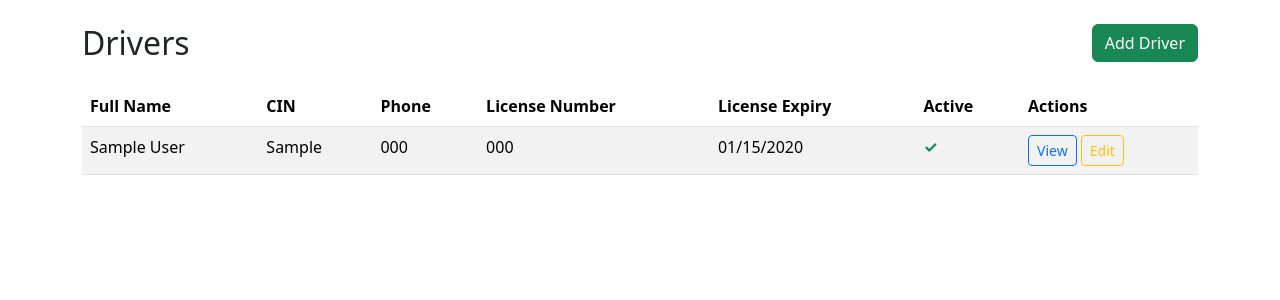
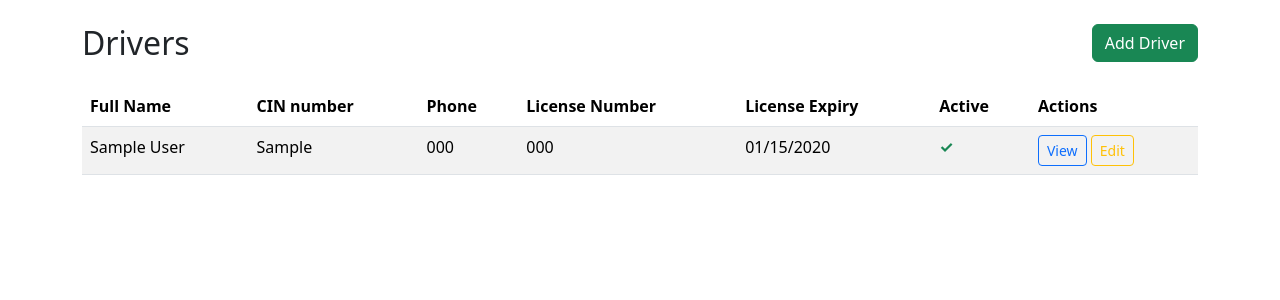
Before and after one commit to niodrivecars-cpu/vroomo, a Django app: page /drivers/ in a window 1280 px wide. Shown: the part 56-356 px from the top of the page. Run offline with Django 5.2, Linux system fonts and the light colour scheme; a user stored in the database is signed in; data comes from the database, SQL or seed files in the repository; tables that the repository leaves empty hold one stand-in row (values such as "Sample post"); some libraries are stand-ins or nearby versions.

Commit message:
fix(i18n): RTL polish - mirrored pagination, LTR value isolation, translated CIN headers

```diff
--- a/fleet/templates/admin/fleet/vehicledocument/download_link.html
+++ b/fleet/templates/admin/fleet/vehicledocument/download_link.html
@@ -4,7 +4,7 @@
 <h1>{% translate 'Temporary download link' %}</h1>
 <p>{{ doc }}</p>
 <div class="form-row" style="margin:1em 0">
-  <input id="download-link" type="text" value="{{ download_url }}" readonly style="width:100%">
+  <input id="download-link" type="text" value="{{ download_url }}" readonly dir="ltr" style="width:100%;text-align:left;unicode-bidi:isolate">
   <button type="button" onclick="navigator.clipboard.writeText(document.getElementById('download-link').value)">{% translate 'Copy link' %}</button>
 </div>
 <p><a href="{% url 'admin:fleet_vehicledocument_change' doc.pk %}">{% translate 'Back' %}</a></p>
--- a/fleet/templates/fleet/base.html
+++ b/fleet/templates/fleet/base.html
@@ -10,6 +10,9 @@
     {% else %}
         <link rel="stylesheet" href="https://cdn.jsdelivr.net/npm/bootstrap@5.3.3/dist/css/bootstrap.min.css" integrity="sha384-QWTKZyjpPEjISv5WaRU9OFeRpok6YctnYmDr5pNlyT2bRjXh0JMhjY6hW+ALEwIH" crossorigin="anonymous">
     {% endif %}
+    <style>
+        .ltr { direction: ltr; unicode-bidi: isolate; }
+    </style>
     <title>Vroom</title>
 </head>
 <body>
--- a/fleet/templates/fleet/driver_list.html
+++ b/fleet/templates/fleet/driver_list.html
@@ -14,7 +14,7 @@
     <thead>
         <tr>
             <th>{% translate "Full Name" %}</th>
-            <th>CIN</th>
+            <th>{% translate "CIN number" %}</th>
             <th>{% translate "Phone" %}</th>
             <th>{% translate "License Number" %}</th>
             <th>{% translate "License Expiry" %}</th>
@@ -26,9 +26,9 @@
         {% for d in drivers %}
         <tr>
             <td>{{ d.first_name }} {{ d.last_name }}</td>
-            <td>{{ d.cin }}</td>
-            <td>{{ d.phone }}</td>
-            <td>{{ d.license_number }}</td>
+            <td><span class="ltr">{{ d.cin }}</span></td>
+            <td><span class="ltr">{{ d.phone }}</span></td>
+            <td><span class="ltr">{{ d.license_number }}</span></td>
             <td>{{ d.license_expiry|date:"SHORT_DATE_FORMAT" }}</td>
             <td>
                 {% if d.is_active %}
--- a/fleet/templates/fleet/pagination.html
+++ b/fleet/templates/fleet/pagination.html
@@ -1,20 +1,21 @@
 {% load i18n %}
+{% get_current_language as LANG %}
 {% if page_obj.has_other_pages %}
 <nav aria-label="{% translate 'Page navigation' %}">
     <ul class="pagination justify-content-center">
         {% if page_obj.has_previous %}
         <li class="page-item">
-            <a class="page-link" href="?page=1">&laquo; {% translate "First" %}</a>
+            <a class="page-link" href="?page=1">{% if LANG == 'ar' %}&raquo;{% else %}&laquo;{% endif %} {% translate "First" %}</a>
         </li>
         <li class="page-item">
-            <a class="page-link" href="?page={{ page_obj.previous_page_number }}">‹ {% translate "Previous" %}</a>
+            <a class="page-link" href="?page={{ page_obj.previous_page_number }}">{% if LANG == 'ar' %}&rsaquo;{% else %}&lsaquo;{% endif %} {% translate "Previous" %}</a>
         </li>
         {% else %}
         <li class="page-item disabled">
-            <span class="page-link">&laquo; {% translate "First" %}</span>
+            <span class="page-link">{% if LANG == 'ar' %}&raquo;{% else %}&laquo;{% endif %} {% translate "First" %}</span>
         </li>
         <li class="page-item disabled">
-            <span class="page-link">‹ {% translate "Previous" %}</span>
+            <span class="page-link">{% if LANG == 'ar' %}&rsaquo;{% else %}&lsaquo;{% endif %} {% translate "Previous" %}</span>
         </li>
         {% endif %}
 
@@ -32,17 +33,17 @@
 
         {% if page_obj.has_next %}
         <li class="page-item">
-            <a class="page-link" href="?page={{ page_obj.next_page_number }}">{% translate "Next" %} ›</a>
+            <a class="page-link" href="?page={{ page_obj.next_page_number }}">{% translate "Next" %} {% if LANG == 'ar' %}&lsaquo;{% else %}&rsaquo;{% endif %}</a>
         </li>
         <li class="page-item">
-            <a class="page-link" href="?page={{ page_obj.paginator.num_pages }}">{% translate "Last" %} &raquo;</a>
+            <a class="page-link" href="?page={{ page_obj.paginator.num_pages }}">{% translate "Last" %} {% if LANG == 'ar' %}&laquo;{% else %}&raquo;{% endif %}</a>
         </li>
         {% else %}
         <li class="page-item disabled">
-            <span class="page-link">{% translate "Next" %} ›</span>
+            <span class="page-link">{% translate "Next" %} {% if LANG == 'ar' %}&lsaquo;{% else %}&rsaquo;{% endif %}</span>
         </li>
         <li class="page-item disabled">
-            <span class="page-link">{% translate "Last" %} &raquo;</span>
+            <span class="page-link">{% translate "Last" %} {% if LANG == 'ar' %}&laquo;{% else %}&raquo;{% endif %}</span>
         </li>
         {% endif %}
     </ul>
--- a/fleet/templates/fleet/vehicle_detail.html
+++ b/fleet/templates/fleet/vehicle_detail.html
@@ -4,7 +4,7 @@
 
 {% block content %}
 <div class="d-flex justify-content-between align-items-center mb-4">
-    <h2 class="mb-0">{{ vehicle.make }} {{ vehicle.model }} - {{ vehicle.license_plate }}</h2>
+    <h2 class="mb-0">{{ vehicle.make }} {{ vehicle.model }} - <span class="ltr">{{ vehicle.license_plate }}</span></h2>
     <a href="{% url 'fleet:vehicle_edit' vehicle.pk %}" class="btn btn-warning">{% translate "Edit" %}</a>
 </div>
 
@@ -70,7 +70,7 @@
         {% for doc in documents %}
         <tr class="{% if doc.is_expired %}table-danger{% elif doc.is_expiring_soon %}table-warning{% endif %}">
             <td>{{ doc.get_doc_type_display }}</td>
-            <td>{{ doc.doc_number|default:"—" }}</td>
+            <td><span class="ltr">{{ doc.doc_number|default:"—" }}</span></td>
             <td>{{ doc.expiry_date|date:"SHORT_DATE_FORMAT" }}</td>
             <td>{{ doc.days_until_expiry }}</td>
             <td>
--- a/fleet/templates/fleet/vehicle_list.html
+++ b/fleet/templates/fleet/vehicle_list.html
@@ -25,7 +25,7 @@
     <tbody>
         {% for v in vehicles %}
         <tr>
-            <td>{{ v.license_plate }}</td>
+            <td><span class="ltr">{{ v.license_plate }}</span></td>
             <td>{{ v.make }}</td>
             <td>{{ v.model }}</td>
             <td>{{ v.year }}</td>
--- a/fleet/templates/fleet/violation_list.html
+++ b/fleet/templates/fleet/violation_list.html
@@ -25,7 +25,7 @@
     <tbody>
         {% for v in violations %}
         <tr class="{% if v.is_overdue %}table-danger{% endif %}">
-            <td>{{ v.vehicle.license_plate }}</td>
+            <td><span class="ltr">{{ v.vehicle.license_plate }}</span></td>
             <td>
                 {% if v.driver %}
                     {{ v.driver.first_name }} {{ v.driver.last_name }}
```
Also changed, not shown: fleet/templates/fleet/driver_detail.html (+4 -4 lines).
